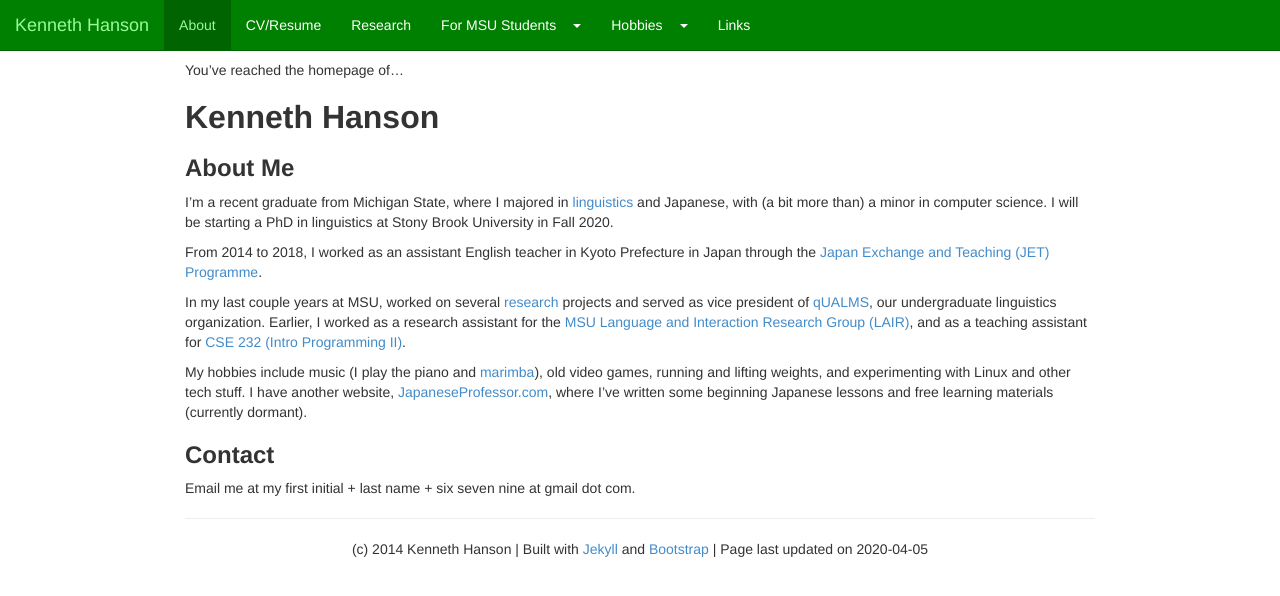
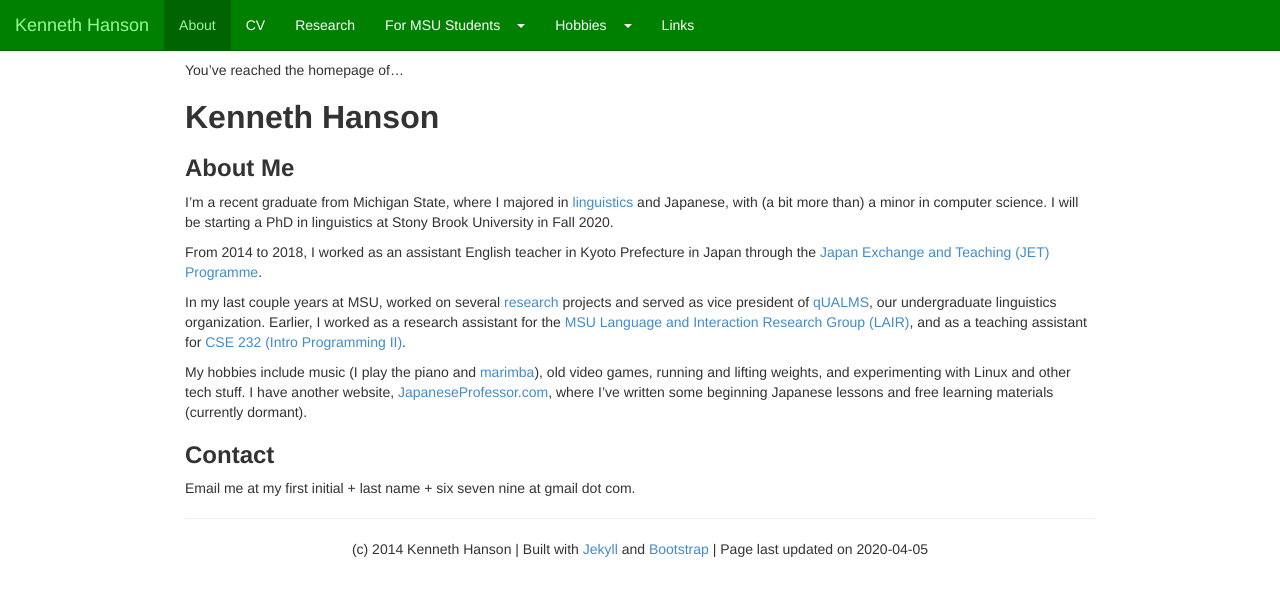
Before and after one commit to khanson679/khanson679.github.io, a Jekyll site: the page built from index.md, in a window 1280 px wide. Shown: the top 596 px of the page. Built offline with Jekyll 4.4.1, drawn with Linux system fonts in a browser that asks for light colours; nearby versions of some CDN libraries.

Commit message:
Fix CV page title in navbar.

```diff
--- a/_data/menu.yaml
+++ b/_data/menu.yaml
@@ -1,6 +1,6 @@
 - text: About
   url: /
-- text: CV/Resume
+- text: CV
   url: /cv/
 - text: Research
   url: /research/
```
